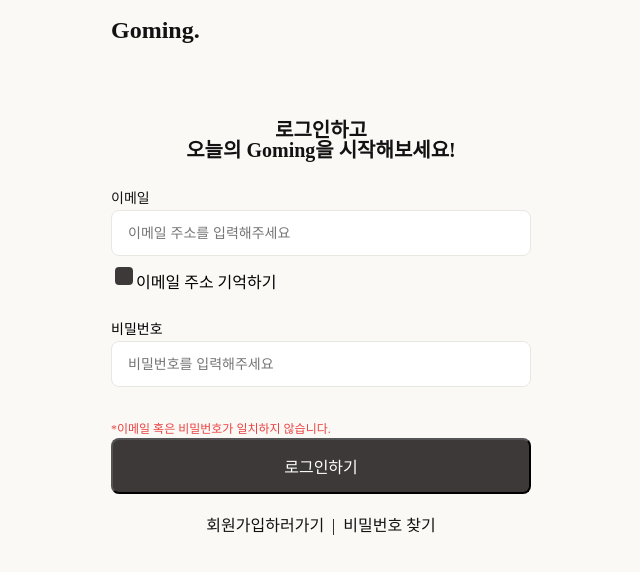
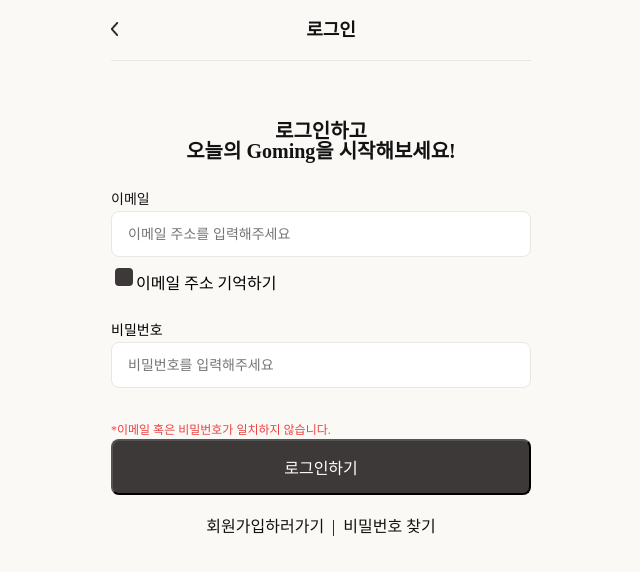
Before and after one commit to bsideproject/14_3_FE, a React (Create React App) app: page /login in a window 1280 px wide. Shown: the top 572 px of the page, without its empty margins (319-959 px from the left). Built offline with nearby package versions, Linux system fonts and the light colour scheme; a web font is replaced by a local one.

Commit message:
header 관련 내용 추가
디자인 변경으로 해당 내용 적용하였습니다.
이제 Header 컴포넌트에 title 이라는 props를 내려주어야합니다.
해당 내용은 정중앙에 위치하도록 설정되었습니다.

```diff
--- /dev/null
+++ b/src/assets/components/header.css
@@ -0,0 +1,27 @@
+.login-header {
+  width: 100%;
+  height: 60px;
+  display: flex;
+  font-size: 18px;
+  font-weight: bold;
+  justify-content: center;
+  color: #121212;
+  vertical-align: middle;
+  line-height: 60px;
+  border-bottom: 1px solid #E9E7E2;
+}
+.go-back-iconimg{
+  width: 20px;
+  height: 100%;
+}
+.go-back-iconimg:hover{
+  cursor: pointer;
+}
+.header-text{
+  flex: 1;
+}
+.header-text > p {
+  width: fit-content;
+  padding: 17px auto 17px 162px;
+  margin: 0 auto;
+}
--- a/src/components/auth/Header.tsx
+++ b/src/components/auth/Header.tsx
@@ -1,17 +1,31 @@
-const Header = () => {
+import LeftVector from 'assets/images/Vector.png';
+import 'assets/components/header.css'
+import { useNavigate } from 'react-router-dom';
+/**
+ * @설명 Header 컴포넌트
+ * @작성자 김상훈
+ * @일자 2023.04.04.
+ * @내용 Header Component
+ * @param {string} title 표시할 텍스트
+ */
+const Header = ({title}: HEADER_INFO) => {
+  const navigate = useNavigate()
+  const goBack = () => {
+    navigate(-1)
+  }
   return (
-    <h1 style={loginHeader}>Goming.</h1>
+    <div className='login-header'>
+      <div className='go-back-iconimg' onClick={goBack}>
+        <img src={LeftVector} alt="뒤로가기" width={7} height={14}  />
+      </div>
+      <div className='header-text'>
+        <p>{title}</p>
+      </div>
+    </div>
   )
 }
+type HEADER_INFO = {
+  title: string
+}
 
-const loginHeader = {
-  width: '100%',
-  height: '60px',
-  fontSize: '24px',
-  fontWeight: 'bold',
-  color: '#121212',
-  verticalAlign: 'middle',
-  lineHeight: '60px',
-
-}
 export default Header
--- a/src/pages/auth/Login.tsx
+++ b/src/pages/auth/Login.tsx
@@ -102,7 +102,7 @@ const Login:React.FC = () =>{
     <>
       <div className="container">
         <div>
-        <Header />
+        <Header title="로그인" />
         <h1 className='startGomingText text-color'>로그인하고<br />오늘의 Goming을 시작해보세요!</h1>
         <form onSubmit={loginAttempt}>
           <div className='inputArea'>
```
